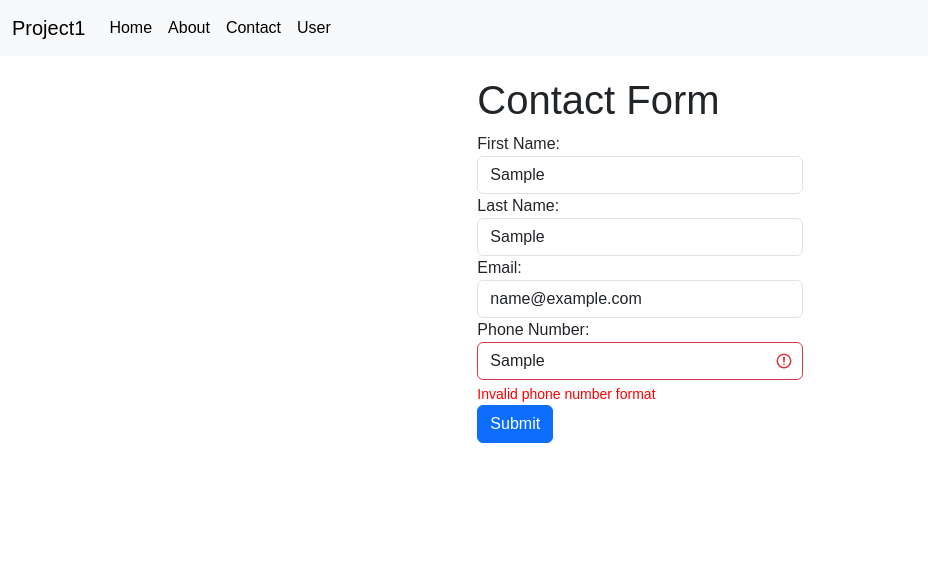
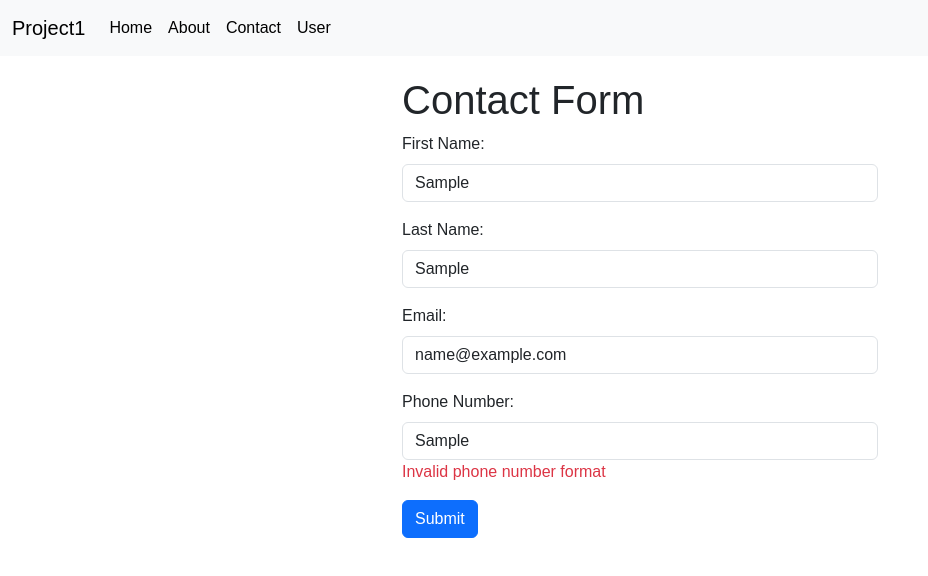
Before and after one commit to mani30360/routs-demo, a React (Create React App) app: page /Contact in a window 1280 px wide. Both pictures are taken after typing "Sample", "Sample", "name@example.com", "Sample" into the empty fields and a click on the button "Submit". Shown: the top 576 px of the page, without its empty margins (0-928 px from the left). Built offline with nearby package versions, Linux system fonts and the light colour scheme.

Commit message:
update code

```diff
--- a/src/About.jsx
+++ b/src/About.jsx
@@ -11,7 +11,7 @@ const About = () => {
 
   };
   return (
-
+    <div className="Lokshi">
       <div className="container">
 
         <div className="image-container">
@@ -22,6 +22,7 @@ const About = () => {
           </div>
         </div>
       </div>
+    </div>
 
 
   )
--- a/src/App.jsx
+++ b/src/App.jsx
@@ -4,26 +4,23 @@ import Home from './Home';
 import About from './About';
 import Contact from './Contact';
 import User from './User';
+import Success from './SuccessPage';
 import { BrowserRouter, Route, Routes } from 'react-router-dom';
 
 function App() {
   return (
     <BrowserRouter>
-
       <NavBar />
       <div className="container-fluid">
         <Routes>
-          <Route exact path="/" element={<Home />} />
-
+          <Route path="/" element={<Home />} />
           <Route path="/Contact" element={<Contact />} />
           <Route path="/About" element={<About />} />
-          <Route path="/User" element={< User />} />
+          <Route path="/User" element={<User />} />
+          <Route path="/Success" element={<Success />} />
         </Routes>
-
       </div>
-
     </BrowserRouter>
-
   );
 }
 
--- a/src/Contact.jsx
+++ b/src/Contact.jsx
@@ -1,162 +1,84 @@
-import React, { Component } from 'react';
-import './ContactForm.css';
+import React, { useState } from 'react';
+import { useNavigate } from 'react-router-dom';
 
-class ContactForm extends Component {
-  constructor(props) {
-    super(props);
-    this.state = {
-      firstName: '',
-      lastName: '',
-      email: '',
-      phoneNumber: '',
-      errors: {
-        firstName: '',
-        lastName: '',
-        email: '',
-        phoneNumber: ''
-      },
-      successMessage: ''
-    };
-  }
+const ContactForm = () => {
+  const [firstName, setFirstName] = useState('');
+  const [lastName, setLastName] = useState('');
+  const [email, setEmail] = useState('');
+  const [phoneNumber, setPhoneNumber] = useState('');
+  const [errors, setErrors] = useState({});
+  const [success, setSuccess] = useState(false);
+  const navigate = useNavigate();
 
-  handleInputChange(event) {
-    const { name, value } = event.target;
-    this.setState({
-      [name]: value
-    });
-  }
+  const handleSubmit = (e) => {
+    e.preventDefault();
 
-  handleSubmit(event) {
-    event.preventDefault();
+    if (validateForm()) {
+      // Form submission logic goes here (e.g., API call, etc.)
+      // Assuming the form is successfully submitted
+      setSuccess(true);
+      navigate('/Success');
+    }
+  };
 
-    if (this.validateForm()) {
-      // Form submission logic goes here (e.g., API call, etc.)
-      console.log('Form submitted successfully!');
-      this.setState({
-        successMessage: 'Form submitted successfully!',
-        firstName: '',
-        lastName: '',
-        email: '',
-        phoneNumber: '',
-        errors: {
-          firstName: '',
-          lastName: '',
-          email: '',
-          phoneNumber: ''
-        }
-      });
-    } else {
-      console.log('Form has errors. Please fix them.');
-      this.setState({ successMessage: '' });
-    }
-  }
+  const validateForm = () => {
+    const errors = {};
 
-  validateForm() {
-    const { firstName, lastName, email, phoneNumber } = this.state;
-    const errors = {
-      firstName: '',
-      lastName: '',
-      email: '',
-      phoneNumber: ''
-    };
-    let isValid = true;
-
-    if (!firstName.trim()) {
-      errors.firstName = 'First name is required';
-      isValid = false;
+    if (firstName.trim() === '') {
+      errors.firstName = 'First Name is required';
     }
 
-    if (!lastName.trim()) {
-      errors.lastName = 'Last name is required';
-      isValid = false;
+    if (lastName.trim() === '') {
+      errors.lastName = 'Last Name is required';
     }
 
-    if (!email.trim()) {
+    if (email.trim() === '') {
       errors.email = 'Email is required';
-      isValid = false;
     } else if (!/\S+@\S+\.\S+/.test(email)) {
       errors.email = 'Invalid email format';
-      isValid = false;
     }
 
-    if (!phoneNumber.trim()) {
-      errors.phoneNumber = 'Phone number is required';
-      isValid = false;
+    if (phoneNumber.trim() === '') {
+      errors.phoneNumber = 'Phone Number is required';
     } else if (!/^\d{10}$/.test(phoneNumber)) {
       errors.phoneNumber = 'Invalid phone number format';
-      isValid = false;
     }
 
-    this.setState({ errors });
-    return isValid;
-  }
+    setErrors(errors);
 
-  render() {
-    const { firstName, lastName, email, phoneNumber, errors, successMessage } = this.state;
+    return Object.keys(errors).length === 0;
+  };
 
-    return (
-      <div className="Raju">
-        <div className="row justify-content-center">
-          <div className="col-md-8">
-            <div><h1>Contact Form</h1></div>
-            <form onSubmit={this.handleSubmit.bind(this)}>
-              <div className="form-group">
-                <label>First Name:</label>
-                <input
-                  type="text"
-                  name="firstName"
-                  value={firstName}
-                  onChange={this.handleInputChange.bind(this)}
-                  className={errors.firstName ? 'form-control is-invalid' : 'form-control'}
-                />
-                {errors.firstName && <div className="invalid-feedback">{errors.firstName}</div>}
-              </div>
-
-              <div className="form-group">
-                <label>Last Name:</label>
-                <input
-                  type="text"
-                  name="lastName"
-                  value={lastName}
-                  onChange={this.handleInputChange.bind(this)}
-                  className={errors.lastName ? 'form-control is-invalid' : 'form-control'}
-                />
-                {errors.lastName && <div className="invalid-feedback">{errors.lastName}</div>}
-              </div>
-
-              <div className="form-group">
-                <label>Email:</label>
-                <input
-                  type="email"
-                  name="email"
-                  value={email}
-                  onChange={this.handleInputChange.bind(this)}
-                  className={errors.email ? 'form-control is-invalid' : 'form-control'}
-                />
-                {errors.email && <div className="invalid-feedback">{errors.email}</div>}
-              </div>
-
-              <div className="form-group">
-                <label>Phone Number:</label>
-                <input
-                  type="text"
-                  name="phoneNumber"
-                  value={phoneNumber}
-                  onChange={this.handleInputChange.bind(this)}
-                  className={errors.phoneNumber ? 'form-control is-invalid' : 'form-control'}
-                />
-                {errors.phoneNumber && <div className="invalid-feedback">{errors.phoneNumber}</div>}
-              </div>
-
-              {successMessage && <div className="success-message">{successMessage}</div>}
-
-              <button type="submit" className="btn btn-primary">Submit</button>
-            </form>
+  return (
+    <div className="Raju">
+      <div className="container">
+        <h1>Contact Form</h1>
+        <form onSubmit={handleSubmit}>
+          <div className="mb-3">
+            <label htmlFor="firstName" className="form-label">First Name:</label>
+            <input type="text" className="form-control" id="firstName" value={firstName} onChange={(e) => setFirstName(e.target.value)} />
+            {errors.firstName && <div className="text-danger">{errors.firstName}</div>}
           </div>
-        </div>
+          <div className="mb-3">
+            <label htmlFor="lastName" className="form-label">Last Name:</label>
+            <input type="text" className="form-control" id="lastName" value={lastName} onChange={(e) => setLastName(e.target.value)} />
+            {errors.lastName && <div className="text-danger">{errors.lastName}</div>}
+          </div>
+          <div className="mb-3">
+            <label htmlFor="email" className="form-label">Email:</label>
+            <input type="email" className="form-control" id="email" value={email} onChange={(e) => setEmail(e.target.value)} />
+            {errors.email && <div className="text-danger">{errors.email}</div>}
+          </div>
+          <div className="mb-3">
+            <label htmlFor="phoneNumber" className="form-label">Phone Number:</label>
+            <input type="text" className="form-control" id="phoneNumber" value={phoneNumber} onChange={(e) => setPhoneNumber(e.target.value)} />
+            {errors.phoneNumber && <div className="text-danger">{errors.phoneNumber}</div>}
+          </div>
+          <button type="submit" className="btn btn-primary">Submit</button>
+        </form>
       </div>
-    );
-  }
-}
+    </div>
+  );
+};
 
 export default ContactForm;
--- a/src/ContactForm.css
+++ b/src/ContactForm.css
@@ -88,9 +88,10 @@ body {
     margin: 0 auto;
     margin-top: 20px;
 
+
 }
 
-.container {
+.Lokshi {
     text-align: center;
     margin-top: 30px;
 
--- a/src/NavBar.jsx
+++ b/src/NavBar.jsx
@@ -26,6 +26,7 @@ let NavBar = () => {
 
             </li>
 
+
           </ul>
         </div>
       </div>
--- /dev/null
+++ b/src/SuccessPage.jsx
@@ -0,0 +1,12 @@
+import React from 'react';
+
+const Success = () => {
+    return (
+        <div>
+            <h1>Success Page</h1>
+            <p>Congratulations! Your form was successfully submitted.</p>
+        </div>
+    );
+};
+
+export default Success;
--- a/src/User.jsx
+++ b/src/User.jsx
@@ -21,6 +21,7 @@ const User = ({ items }) => {
     };
 
     return (
+        <div className='Lokshi'>
             <div className='container'>
 
                 <button onClick={handleSort} className="btn btn-primary" >Sort {sortOrder === 'ascending' ? 'Descending' : 'Ascending'}</button>
@@ -33,6 +34,7 @@ const User = ({ items }) => {
                     </div>
                 ))}
             </div>
+        </div>
     );
 };
 
```
Lines whose indentation alone changed are shown as unchanged.
